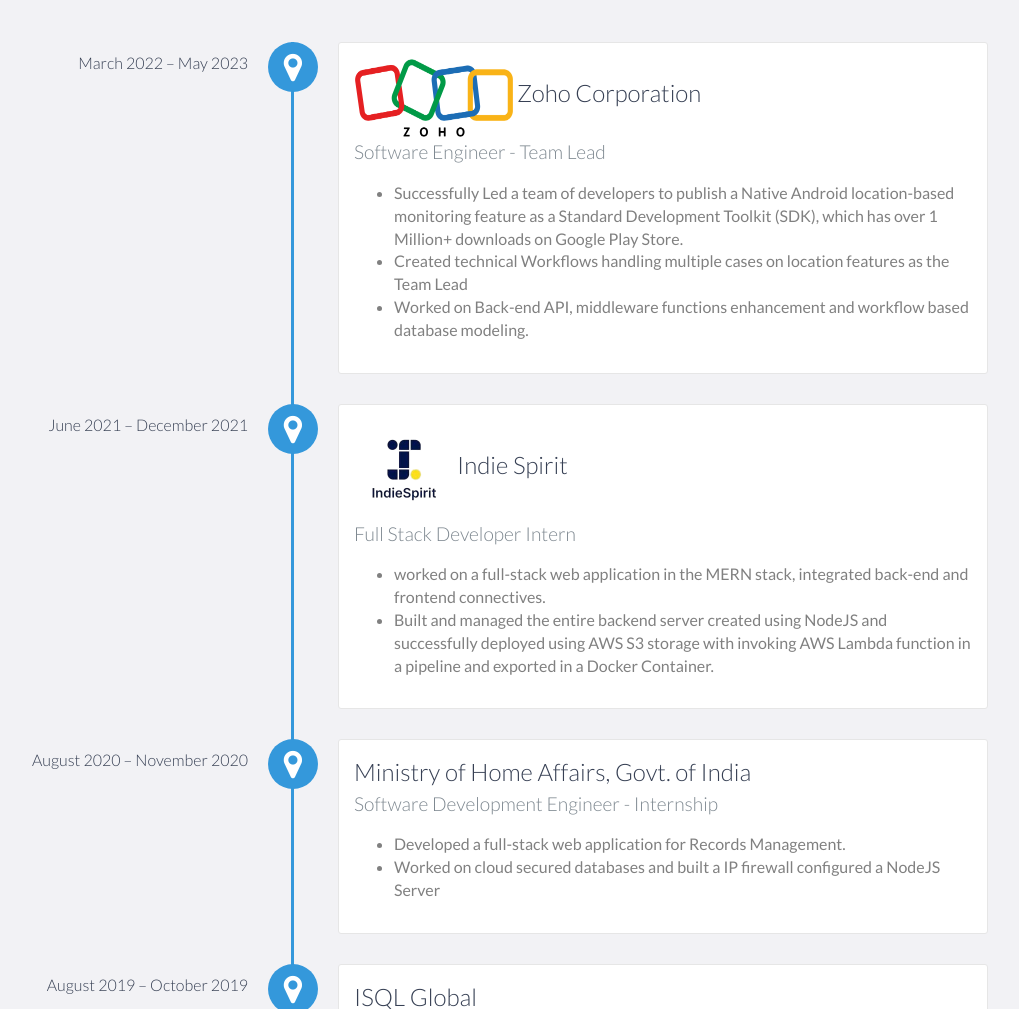
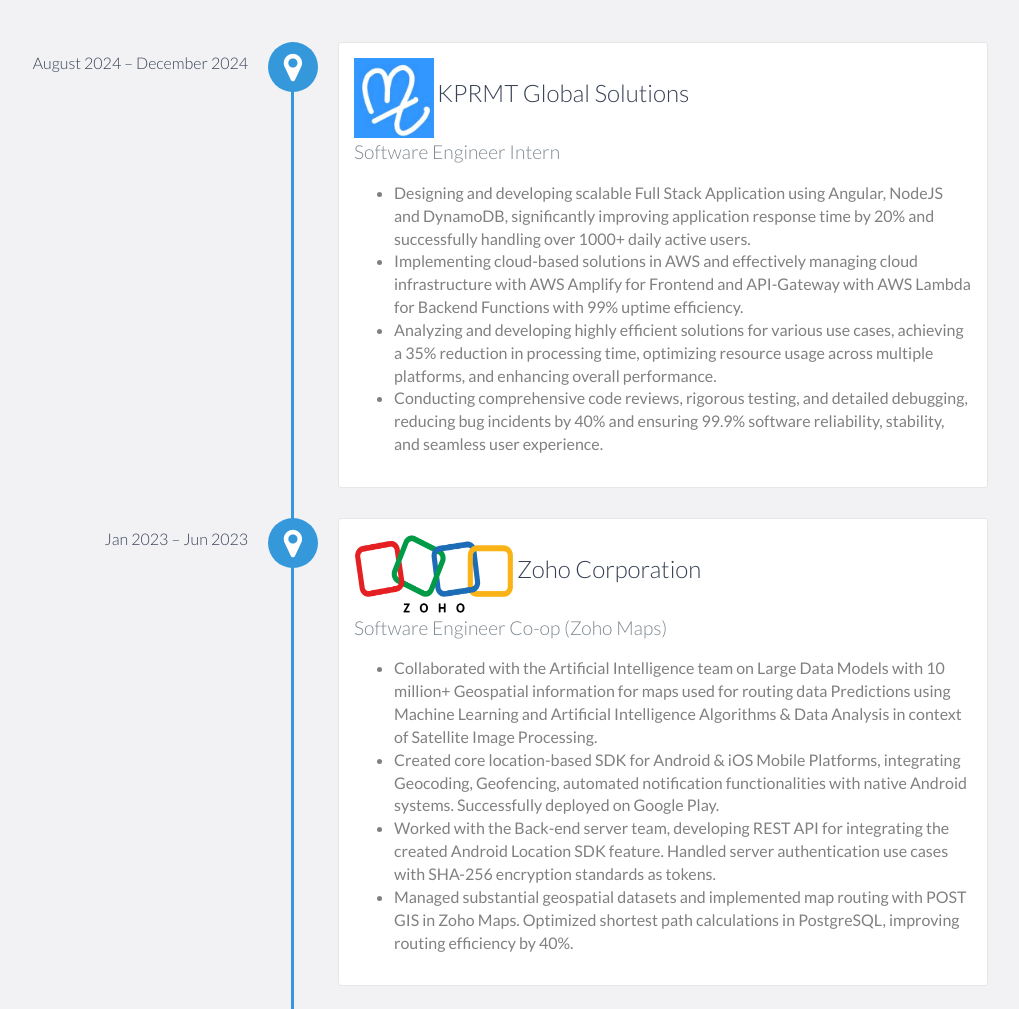
Before and after one commit to kishore-shiva/personal-website, a website: page public/index.html in a window 1280 px wide. Shown: the part 1140-2149 px from the top of the page, without its empty margins (152-1171 px from the left). Drawn offline with nearby package versions, Linux system fonts and the light colour scheme.

Commit message:
experience updated

```diff
--- a/public/index.html
+++ b/public/index.html
@@ -91,32 +91,46 @@
     <div id="experience" class="background-alt">
         <h2 class="heading">Experience</h2>
         <div id="experience-timeline">
-            <div data-date="March 2022 – May 2023">
+            <div data-date="August 2024 – December 2024">
+                <img src="./images/KPRMT_logo.jpeg" height="80" width="80">
+                <h3>KPRMT Global Solutions</h3>
+                <h4>Software Engineer Intern</h4>
+                <div class="experienceAbout">
+                    <ul>
+                        <li>Designing and developing scalable Full Stack Application using Angular, NodeJS and DynamoDB, significantly improving application response time by 20% and successfully handling over 1000+ daily active users.</li>
+                        <li>
+                            Implementing cloud-based solutions in AWS and effectively managing cloud infrastructure with AWS Amplify for Frontend and API-Gateway with AWS Lambda for Backend Functions with 99% uptime efficiency.
+                        </li>
+                        <li>Analyzing and developing highly efficient solutions for various use cases, achieving a 35% reduction in processing time, optimizing resource usage across multiple platforms, and enhancing overall performance.</li>
+                        <li>Conducting comprehensive code reviews, rigorous testing, and detailed debugging, reducing bug incidents by 40% and ensuring 99.9% software reliability, stability, and seamless user experience.</li>
+                    </ul>
+                </div>
+            </div>
+            <div data-date="Jan 2023 – Jun 2023">
                 <img src="./images/ZohoLogo.png" height="80" width="160">
                 <h3>Zoho Corporation</h3>
-                <h4>Software Engineer - Team Lead</h4>
+                <h4>Software Engineer Co-op (Zoho Maps)</h4>
                 <div class="experienceAbout">
                     <ul>
-                        <li>Successfully Led a team of developers to publish a Native Android location-based monitoring feature as a
-Standard Development Toolkit (SDK), which has over 1 Million+ downloads on Google Play Store.</li>
+                        <li>Collaborated with the Artificial Intelligence team on Large Data Models with 10 million+ Geospatial information for maps used for routing data Predictions using Machine Learning and Artificial Intelligence Algorithms & Data Analysis in context of Satellite Image Processing.</li>
                         <li>
-                            Created technical Workflows handling multiple cases on location features as the Team Lead
+                            Created core location-based SDK for Android & iOS Mobile Platforms, integrating Geocoding, Geofencing, automated notification functionalities with native Android systems. Successfully deployed on Google Play.
                         </li>
-                        <li>Worked on Back-end API, middleware functions enhancement and workflow based database modeling.</li>
+                        <li>Worked with the Back-end server team, developing REST API for integrating the created Android Location SDK feature. Handled server authentication use cases with SHA-256 encryption standards as tokens.</li>
+                        <li>Managed substantial geospatial datasets and implemented map routing with POST GIS in Zoho Maps. Optimized shortest path calculations in PostgreSQL, improving routing efficiency by 40%.</li>
                     </ul>
                 </div>
             </div>
             <div data-date="June 2021 – December 2021">
                 <img src="./images/IndiespiritLogo.png" height="100" width="100">
                 <h3>Indie Spirit</h3>
-                <h4>Full Stack Developer Intern</h4>
+                <h4>Software Engineer Co-op (Full Stack Applications)</h4>
                 <div class="experienceAbout">
                     <ul>
-                        <li>worked on a full-stack web application in the MERN stack, integrated back-end and frontend connectives.</li>
-                        <li>
-                            Built and managed the entire backend server created using NodeJS and successfully deployed using AWS
-S3 storage with invoking AWS Lambda function in a pipeline and exported in a Docker Container.
-                        </li>
+                        <li>Collaborated with a team of 6 Software Developers and 2 UI/UX designers, ensuring timely project delivery and successful deployments. Spearheaded strategic planning initiatives, to achieve project outcomes.</li>
+                        <li>Led a team of developers in creating a Full-Stack application in the MEAN stack, implementing server methodologies, authentication, and REST APIs, reducing costs by 20% and boosting performance by 35%.</li>
+                        <li>Built and Launched a backend server using NodeJS and MongoDB on AWS Elastic Beanstalk with a Load Balancer. Containerized with Docker, achieving a 99.9% uptime and handling 10,000+ requests per second.</li>
+                        <li>Integrated blockchain-based payment methodology with Payment Gateway integration, encrypting user data with crypto-based security on a secured HTTPS server, reducing fraud incidents by 60%.</li>
                     </ul>
                 </div>
             </div>
```
Also changed, not shown: .github/workflows/firebase-hosting-merge.yml (added), .github/workflows/firebase-hosting-pull-request.yml (added), public/images/KPRMT_logo.jpeg (added), 4 other files.
